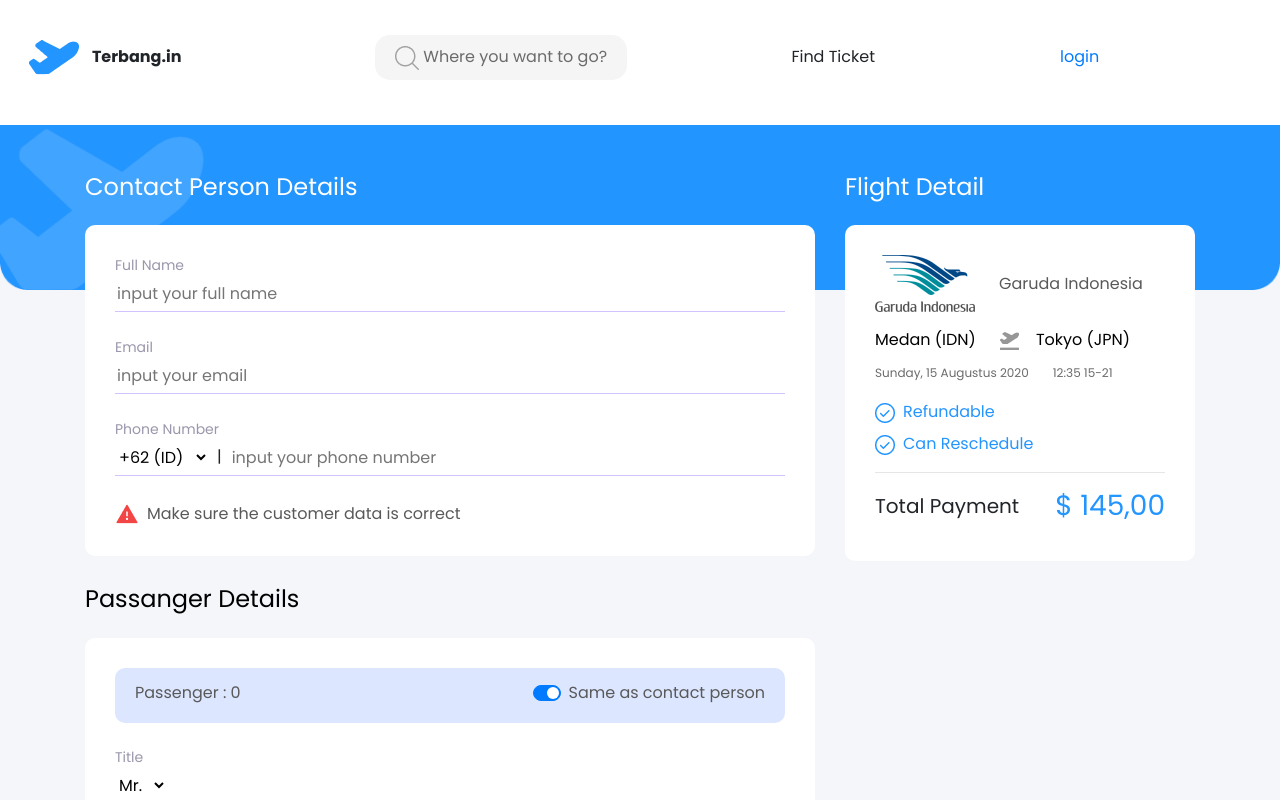
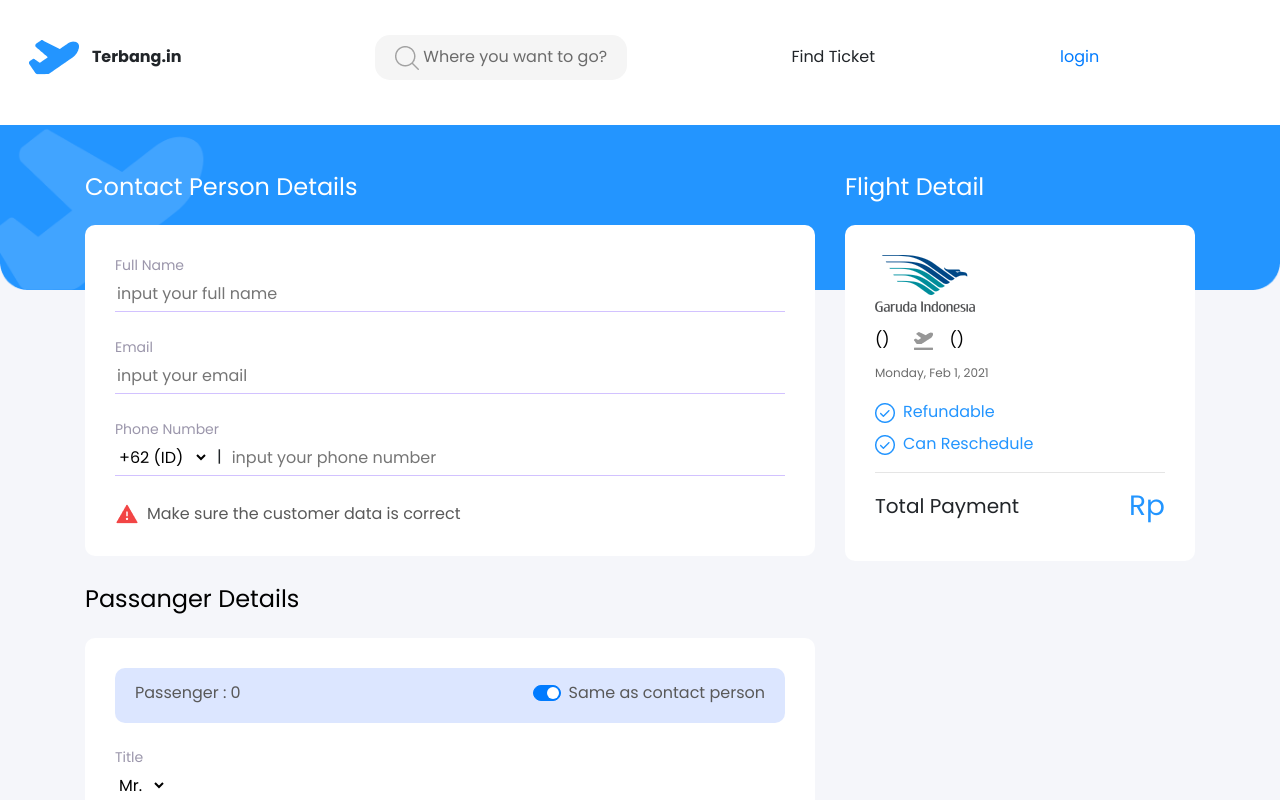
Before and after one commit to andrawanerlang1/TERBANGIN-FrontEnd, a Vue app: page /detail in a window 1280 px wide. Shown: the top 800 px of the page. Built offline with nearby package versions, Linux system fonts and the light colour scheme; what vue-sweetalert2, vue-toasted would draw is missing.

Commit message:
form validation & vuex integration on fligth detail

```diff
--- a/src/components/_base/FlightDetail/ContactPersonDetail.vue
+++ b/src/components/_base/FlightDetail/ContactPersonDetail.vue
@@ -1,6 +1,9 @@
 <template>
   <div>
     <div class="form">
+      <div v-if="error" class="error">
+        {{ error }}
+      </div>
       <div class="input-form">
         <p class="text-grey">Full Name</p>
         <input
@@ -60,7 +63,7 @@
 
 <script>
 export default {
-  props: ['formBooking']
+  props: ['formBooking', 'error']
 }
 </script>
 
@@ -104,4 +107,13 @@ p {
 .text-dark-grey {
   color: #595959;
 }
+
+.error {
+  background: rgba(255, 106, 106, 0.5);
+  border-radius: 10px;
+  padding: 3px 3px 3px 15px;
+  font-size: 12px;
+  margin-top: -20px;
+  width: 220px;
+}
 </style>
--- a/src/components/_base/FlightDetail/FlightDetail.vue
+++ b/src/components/_base/FlightDetail/FlightDetail.vue
@@ -4,18 +4,22 @@
       <div class="d-flex justify-content-start">
         <div class="d-flex align-items-center mb-3">
           <div><img src="../../../assets/icon-garuda.png" alt="" /></div>
-          <div class="ml-4 text-dark-grey">Garuda Indonesia</div>
+          <div class="ml-4 text-dark-grey">{{ flight.mascapai }}</div>
           <div></div>
         </div>
       </div>
-      <span class="mr-4 text-header">Medan (IDN)</span>
+      <span class="mr-4 text-header"
+        >{{ flight.fromCity }} ({{ flight.fromCountry }})</span
+      >
       <span
         ><img src="../../../assets/icon-airplane.png" style="width:20px;"
       /></span>
-      <span class="ml-3 text-header">Tokyo (JPN)</span>
+      <span class="ml-3 text-header"
+        >{{ flight.toCity }}({{ flight.toCountry }})</span
+      >
       <div class="time mt-2">
-        <span class="text-grey">Sunday, 15 Augustus 2020</span>
-        <span class="ml-4 text-grey">12:35 15-21</span>
+        <span class="text-grey">{{ formatDate(flight.flightDate) }}</span>
+        <span class="ml-4 text-grey">{{ flight.departureTime }}</span>
       </div>
       <div class="d-flex justify-content-start align-items-center mt-3 mb-2">
         <div>
@@ -36,11 +40,29 @@
       <hr />
       <div class="d-flex justify-content-between align-items-center">
         <div><h5>Total Payment</h5></div>
-        <div><h3 class="text-blue">$ 145,00</h3></div>
+        <div>
+          <h3 v-if="total" class="text-blue">Rp {{ total }}</h3>
+          <h3 v-else class="text-blue">Rp {{ flight.price }}</h3>
+        </div>
       </div>
     </div>
   </div>
 </template>
+
+<script>
+import moment from 'moment'
+
+export default {
+  props: ['flight', 'total'],
+  methods: {
+    formatDate(value) {
+      const day = moment(value).format('dddd')
+      const date = moment(value).format('ll')
+      return `${day}, ${date}`
+    }
+  }
+}
+</script>
 
 <style scoped>
 .main {
--- a/src/components/_base/FlightDetail/PassengerDetailTop.vue
+++ b/src/components/_base/FlightDetail/PassengerDetailTop.vue
@@ -24,6 +24,9 @@
         </div>
       </div>
       <div class="form-input-passenger">
+        <div v-if="errorPassenger" class="error">
+          {{ errorPassenger }}
+        </div>
         <div class="input-form">
           <p class="text-grey">Title</p>
           <div>
@@ -99,7 +102,14 @@
 
 <script>
 export default {
-  props: ['formBooking', 'formPassenger', 'passenger', 'flight', 'params'],
+  props: [
+    'formBooking',
+    'formPassenger',
+    'passenger',
+    'flight',
+    'params',
+    'errorPassenger'
+  ],
   data() {
     return {
       error: ''
--- a/src/views/FlightDetail.vue
+++ b/src/views/FlightDetail.vue
@@ -6,11 +6,11 @@
         <b-row>
           <b-col col lg="8" md="8" sm="12" cols="12" style="width: 100%;">
             <h4 class="text-white mb-4">Contact Person Details</h4>
-            <ContactPersonDetail :formBooking="formBooking" />
+            <ContactPersonDetail :formBooking="formBooking" :error="error" />
           </b-col>
           <b-col col lg="4" md="4" sm="12" cols="12" style="width: 100%;">
             <h4 class="text-white mb-4">Flight Detail</h4>
-            <FlightDetailCard />
+            <FlightDetailCard :flight="flight" :total="total" />
           </b-col>
         </b-row>
         <b-row>
@@ -23,6 +23,7 @@
               :passenger="passenger"
               :flight="flight"
               :params="params"
+              :errorPassenger="errorPassenger"
             />
           </b-col>
         </b-row>
@@ -86,17 +87,15 @@ export default {
         nationality: 'Indonesia'
       },
       userId: '',
-      // data flight by flight id
-      flight: {
-        flightId: 3,
-        price: 500000
-      }
+      error: '',
+      errorPassenger: ''
     }
   },
   computed: {
     ...mapGetters({
       setUser: 'setUser',
-      params: 'getParams'
+      params: 'getParams',
+      flight: 'getChooseFlight'
     }),
     total() {
       return this.formPassenger.length * this.flight.price
@@ -108,9 +107,23 @@ export default {
   methods: {
     ...mapActions(['postBooking', 'patchFlightCapacity']),
     show() {
-      console.log(this.params)
+      console.log(this.flight)
     },
     addBooking() {
+      if (
+        this.formBooking.contactFullName === '' ||
+        this.formBooking.contactEmail === '' ||
+        this.formBooking.phoneNumber === ''
+      ) {
+        return (this.error = '*Please fill contact person details ')
+      }
+      this.error = ''
+
+      if (this.formPassenger.length < 1) {
+        return (this.errorPassenger = '*Please add passenger')
+      }
+      this.errorPassenger = ''
+
       const dataBooking = {
         userId: this.userId,
         flightId: this.flight.flightId,
```
